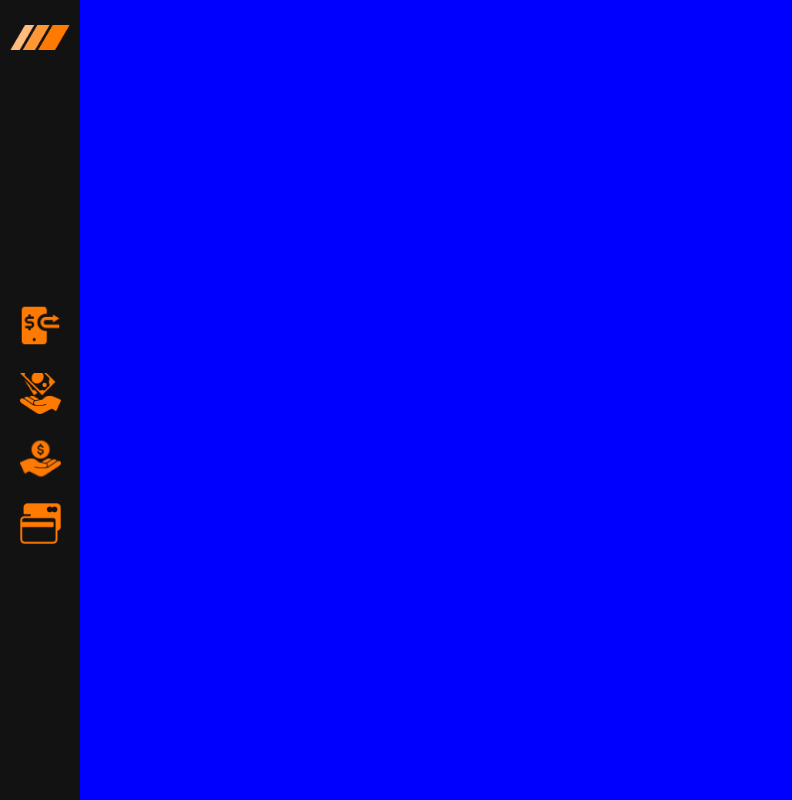
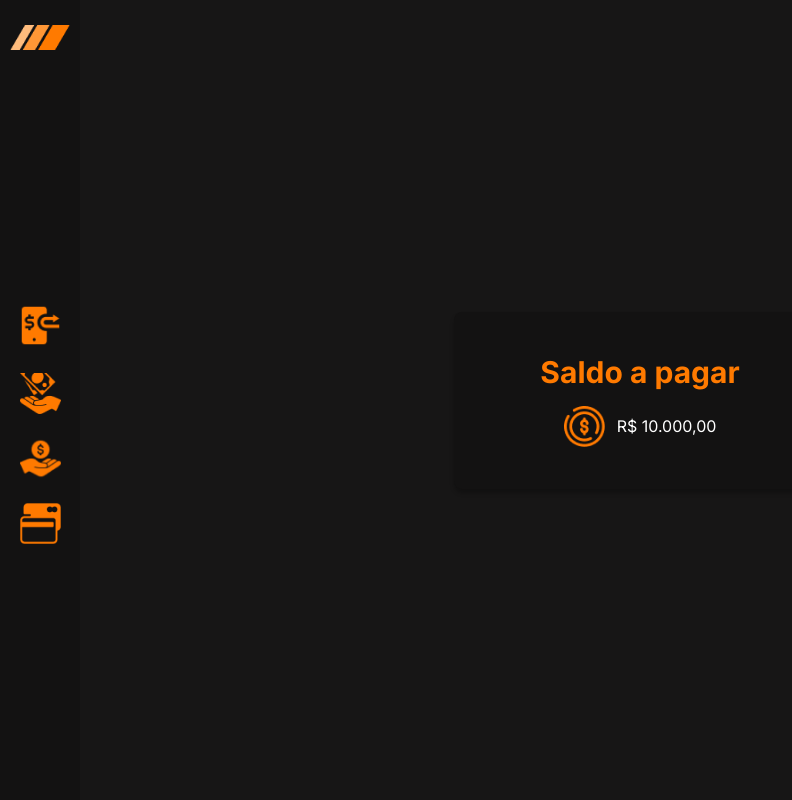
Before and after one commit to cesaralmeida93/gofinance-frontend, a Next.js app: page / in a window 1280 px wide. Shown: the whole page, without its empty margins (0-792 px from the left). Built offline with nearby package versions, Linux system fonts and the light colour scheme.

Commit message:
created Card component

```diff
--- a/src/components/AppTemplate/styles.ts
+++ b/src/components/AppTemplate/styles.ts
@@ -8,7 +8,10 @@
 `;
 
 export const Content = styled.div`
-background-color: blue;
+background-color: ${props => props.theme.colors.black2};
   width: 100%;
   height: 100%;
+  display: flex;
+  align-items: center;
+  justify-content: center;
 `;
--- /dev/null
+++ b/src/components/Card/index.tsx
@@ -0,0 +1,20 @@
+import { Container, ValueLabel } from "./styles";
+import valueIcon from "../../assets/value-icon.png";
+import Image from "next/image"
+
+interface CardProps {
+  title: string;
+  value: string
+}
+
+const Card = ({title, value}: CardProps) => (
+  <Container>
+    <h1>{title}</h1>
+    <ValueLabel>
+      <Image src={valueIcon} alt="Value Icon" width={41} />
+      <p>{value}</p>
+    </ValueLabel>
+  </Container>
+);
+
+export default Card;
--- /dev/null
+++ b/src/components/Card/styles.ts
@@ -0,0 +1,25 @@
+import styled from 'styled-components';
+
+export const Container = styled.div`
+  width: 373px;
+  height: 177px;
+  background-color: ${props => props.theme.colors.black1};
+  border-radius: 8px;
+  display: flex;
+  flex-direction: column;
+  justify-content: center;
+  align-items: center;
+  gap: 16px;
+  box-shadow: 0px 4px 4px rgba(0, 0, 0, 0.25);
+
+  h1{
+    color: ${props => props.theme.colors.primary};
+    font-size: 30px;
+  }
+`;
+
+export const ValueLabel = styled.div`
+  display: flex;
+  align-items: center;
+  gap: 12px;
+`;
--- a/src/pages/_app.tsx
+++ b/src/pages/_app.tsx
@@ -3,10 +3,16 @@
 import type { AppProps } from 'next/app'
 import { darkTheme } from '@/src/styles/themes/dark';
 import AppTemplate from '../components/AppTemplate';
+import Head from 'next/head';
 
 export default function App({ Component, pageProps }: AppProps) {
   return (
     <ThemeProvider theme={darkTheme}>
+      <Head>
+        <link rel="preconnect" href="https://fonts.googleapis.com"/>
+        <link rel="preconnect" href="https://fonts.gstatic.com"/>
+        <link href="https://fonts.googleapis.com/css2?family=Inter:wght@400;600;700&display=swap" rel="stylesheet"/>
+      </Head>
       <GlobalStyles />
       <AppTemplate>
         <Component {...pageProps} />
--- a/src/pages/_document.tsx
+++ b/src/pages/_document.tsx
@@ -1,4 +1,10 @@
-import Document, { DocumentContext } from 'next/document'
+import Document, {
+  Html,
+  Head,
+  Main,
+  NextScript,
+  DocumentContext
+} from 'next/document'
 import { ServerStyleSheet } from 'styled-components'
 
 export default class MyDocument extends Document {
@@ -10,7 +16,7 @@
       ctx.renderPage = () =>
         originalRenderPage({
           enhanceApp: (App) => (props) =>
-            sheet.collectStyles(<App {...props} />),
+            sheet.collectStyles(<App {...props} />)
         })
 
       const initialProps = await Document.getInitialProps(ctx)
@@ -21,10 +27,22 @@
             {initialProps.styles}
             {sheet.getStyleElement()}
           </>
-        ),
+        )
       }
     } finally {
       sheet.seal()
     }
   }
+
+  render() {
+    return (
+      <Html lang="pt-BR">
+        <Head />
+        <body>
+          <Main />
+          <NextScript />
+        </body>
+      </Html>
+    )
+  }
 }
--- a/src/pages/index.tsx
+++ b/src/pages/index.tsx
@@ -1,8 +1,12 @@
 import AppTemplate from "../components/AppTemplate";
+import Card from "../components/Card";
 
 const Home = () => (
   <>
-    Hello
+    <Card
+      title="Saldo a pagar"
+      value="R$ 10.000,00"
+    />
   </>
 );
 
--- a/src/styles/global.ts
+++ b/src/styles/global.ts
@@ -5,6 +5,7 @@
     margin: 0;
     padding: 0;
     box-sizing: border-box;
+    font-family: 'Inter', sans-serif;
   }
   body {
     background-color: ${(props) => props.theme.colors.black2};
```
